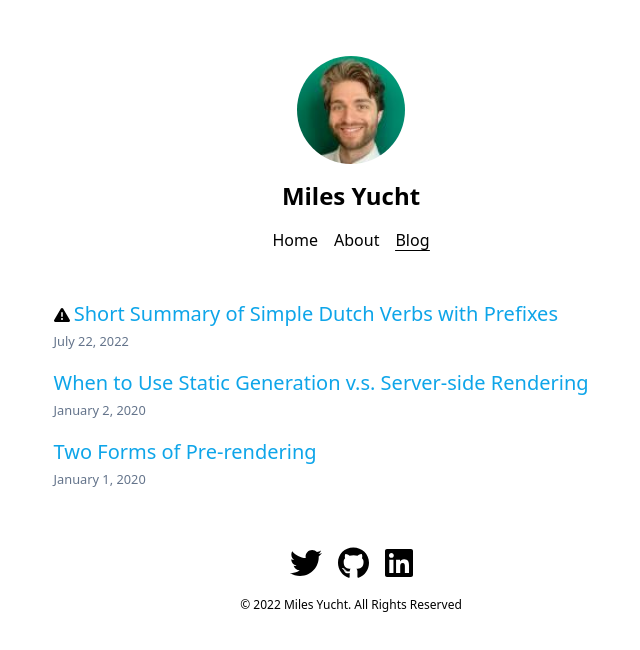
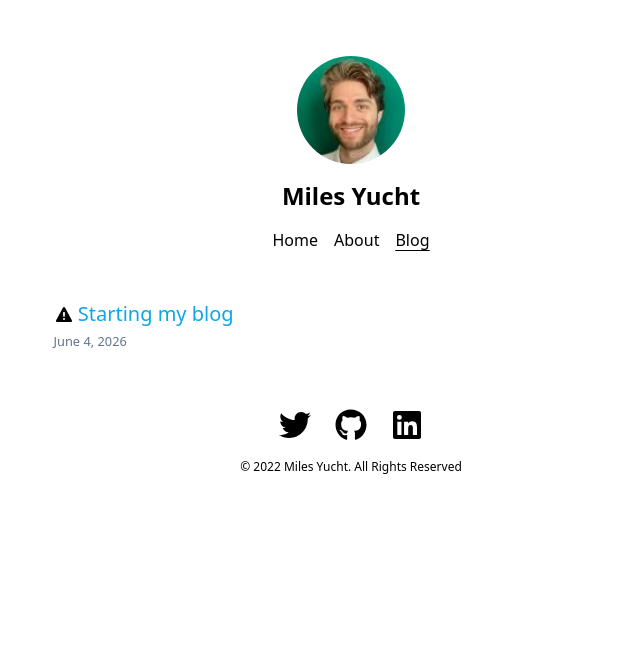
Before and after one commit to mgyucht/nextjs-blog, a Next.js app: page /blog in a window 1280 px wide. Shown: the top 650 px of the page, without its empty margins (289-929 px from the left). Built offline with nearby package versions, Linux system fonts and the light colour scheme.

Commit message:
Upgrade FontAwesome, and fix Link breaking change from Next 16

```diff
--- a/components/layout.tsx
+++ b/components/layout.tsx
@@ -19,7 +19,6 @@ function getHeader() {
   return (
     <header className="flex flex-col items-center">
       <Link href="/">
-        <a>
         <Image
           priority
           src="/images/profile-photo.jpeg"
@@ -28,12 +27,9 @@ function getHeader() {
           width={108}
           alt={name}
         />
-        </a>
       </Link>
       <h2 className="text-2xl font-semibold my-4">
-        <Link href="/">
-          <a>{name}</a>
-        </Link>
+        <Link href="/">{name}</Link>
       </h2>
     </header>
   );
@@ -79,9 +75,7 @@ function getNavBar(currentPath: string) {
     );
     return (
       <li className={className} key={link}>
-        <Link href={link}>
-          <a>{title}</a>
-        </Link>
+        <Link href={link}>{title}</Link>
       </li>
     );
   });
--- a/markdown/posts/dutch-simple-verbs-with-prefixes.md
+++ b/markdown/posts/dutch-simple-verbs-with-prefixes.md
@@ -1,7 +1,7 @@
 ---
-title: "Short Summary of Simple Dutch Verbs with Prefixes"
-date: "2022-07-22"
+title: "Starting my blog"
+date: "2026-06-04"
 preview: "true"
 ---
 
-Test 123
+Just a first post to get my blog kicked off.
--- a/markdown/posts/pre-rendering.md
+++ /dev/null
@@ -1,11 +0,0 @@
----
-title: "Two Forms of Pre-rendering"
-date: "2020-01-01"
----
-
-Next.js has two forms of pre-rendering: **Static Generation** and **Server-side Rendering**. The difference is in **when** it generates the HTML for a page.
-
-- **Static Generation** is the pre-rendering method that generates the HTML at **build time**. The pre-rendered HTML is then _reused_ on each request.
-- **Server-side Rendering** is the pre-rendering method that generates the HTML on **each request**.
-
-Importantly, Next.js lets you **choose** which pre-rendering form to use for each page. You can create a "hybrid" Next.js app by using Static Generation for most pages and using Server-side Rendering for others.
--- a/markdown/posts/ssg-ssr.md
+++ /dev/null
@@ -1,19 +0,0 @@
----
-title: "When to Use Static Generation v.s. Server-side Rendering"
-date: "2020-01-02"
----
-
-We recommend using **Static Generation** (with and without data) whenever possible because your page can be built once and served by CDN, which makes it much faster than having a server render the page on every request.
-
-You can use Static Generation for many types of pages, including:
-
-- Marketing pages
-- Blog posts
-- E-commerce product listings
-- Help and documentation
-
-You should ask yourself: "Can I pre-render this page **ahead** of a user's request?" If the answer is yes, then you should choose Static Generation.
-
-On the other hand, Static Generation is **not** a good idea if you cannot pre-render a page ahead of a user's request. Maybe your page shows frequently updated data, and the page content changes on every request.
-
-In that case, you can use **Server-Side Rendering**. It will be slower, but the pre-rendered page will always be up-to-date. Or you can skip pre-rendering and use client-side JavaScript to populate data.
--- a/pages/blog/index.tsx
+++ b/pages/blog/index.tsx
@@ -36,9 +36,7 @@ export default function Home({
           {allPostsData.map(({ id, date, title, preview }) => (
             <li className="pb-4" key={id}>
               {preview && <><FontAwesomeIcon icon={faTriangleExclamation} />{" "}</>}
-              <Link href={`/blog/${id}`}>
-                <a className="text-xl hover:underline text-sky-500">{title}</a>
-              </Link>
+              <Link href={`/blog/${id}`} className="text-xl hover:underline text-sky-500">{title}</Link>
               <br />
               <small className="text-slate-500">
                 <Date dateString={date} />
```
Also changed, not shown: package.json (+5 -5 lines), next-env.d.ts, 1 other file (tests, documents, lock files or other folders). Lines whose indentation alone changed are shown as unchanged.
